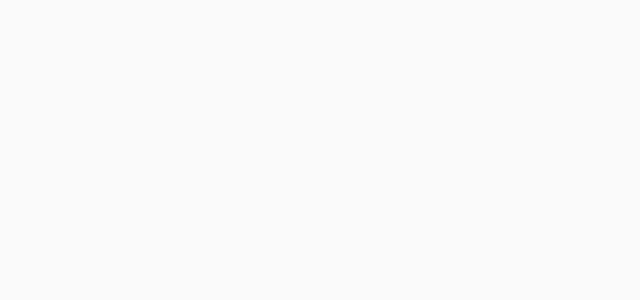
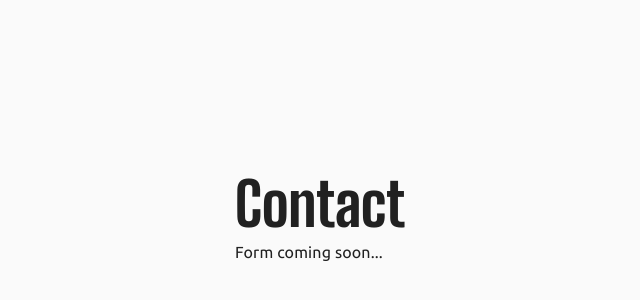
Before and after one commit to mjherich/Portfolio, a React (Create React App) app: page / in a window 1280 px wide. Shown: the part 2336-2636 px from the top of the page, without its empty margins (214-854 px from the left). Before the commit the page ends 2608 px from the top, so only its background shows below. Built offline with nearby package versions, Linux system fonts and the light colour scheme.

Commit message:
Add contact section and fix collapsed drawer site links spacing

```diff
--- /dev/null
+++ b/src/components/contact/Contact.js
@@ -0,0 +1,13 @@
+import React from 'react';
+import { Typography } from '@material-ui/core';
+
+export default function Contact() {
+  return (
+    <section id="contact">
+      <Typography variant="h2">Contact</Typography>
+      <Typography variant="body1">
+        Form coming soon...
+      </Typography>
+    </section>
+  )
+}
--- a/src/components/main/Main.js
+++ b/src/components/main/Main.js
@@ -1,8 +1,9 @@
 import React from 'react';
 
 import Welcome from '../welcome/Welcome'
+import Projects from '../projects/Projects';
 import About from '../about/About';
-import Projects from '../projects/Projects';
+import Contact from '../contact/Contact';
 import './main.scss';
 
 export default function Main() {
@@ -11,6 +12,7 @@ export default function Main() {
       <Welcome />
       <Projects />
       <About />
+      <Contact />
     </div>
   )
 }
--- a/src/components/navigation/navigation.scss
+++ b/src/components/navigation/navigation.scss
@@ -57,7 +57,6 @@
   p.MuiTypography-root.st-links.MuiTypography-body1 {
     display: flex;
     flex-direction: column;
-    width: 56px;
   }
   // Rotate nav links
   .MuiListItem-button span {
```
